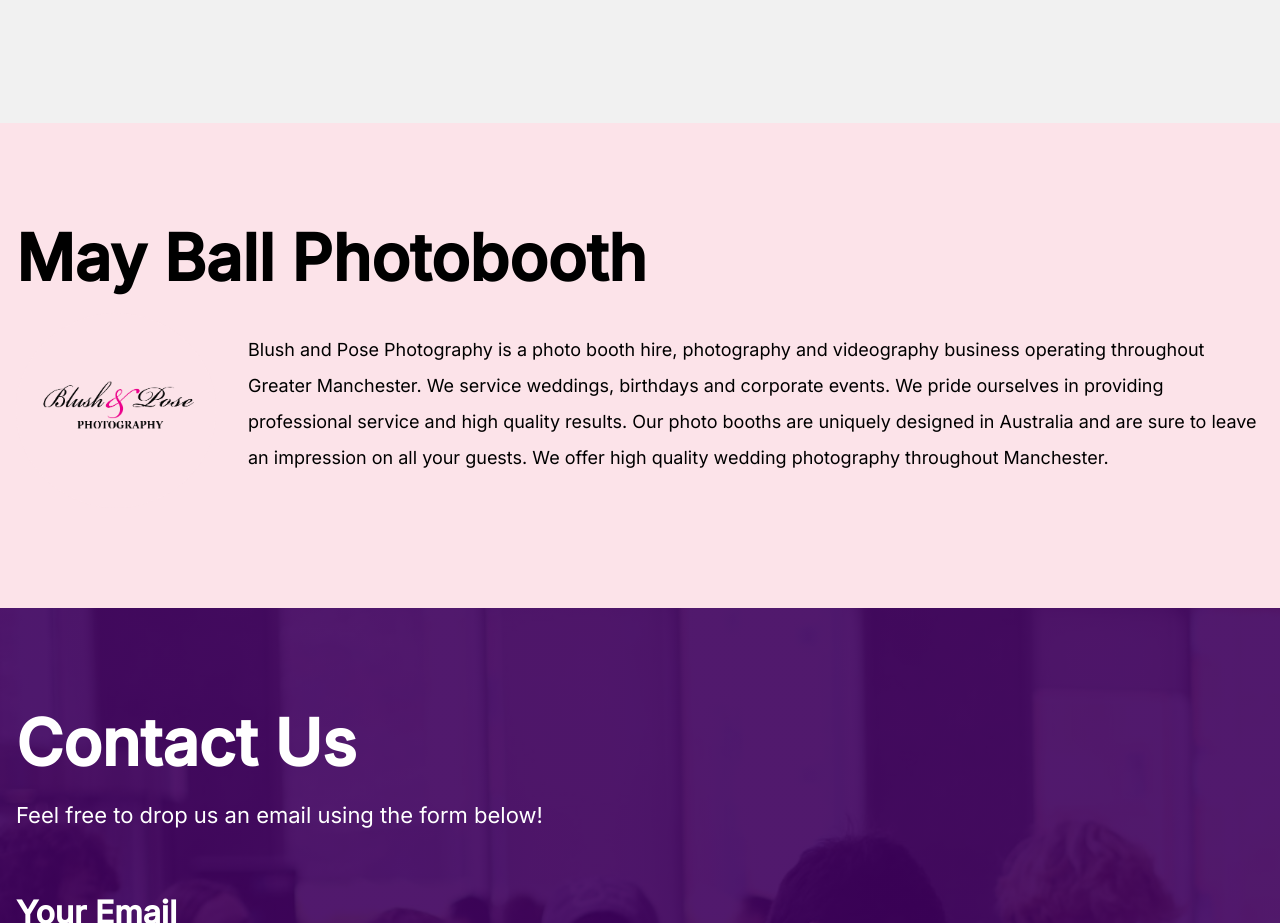
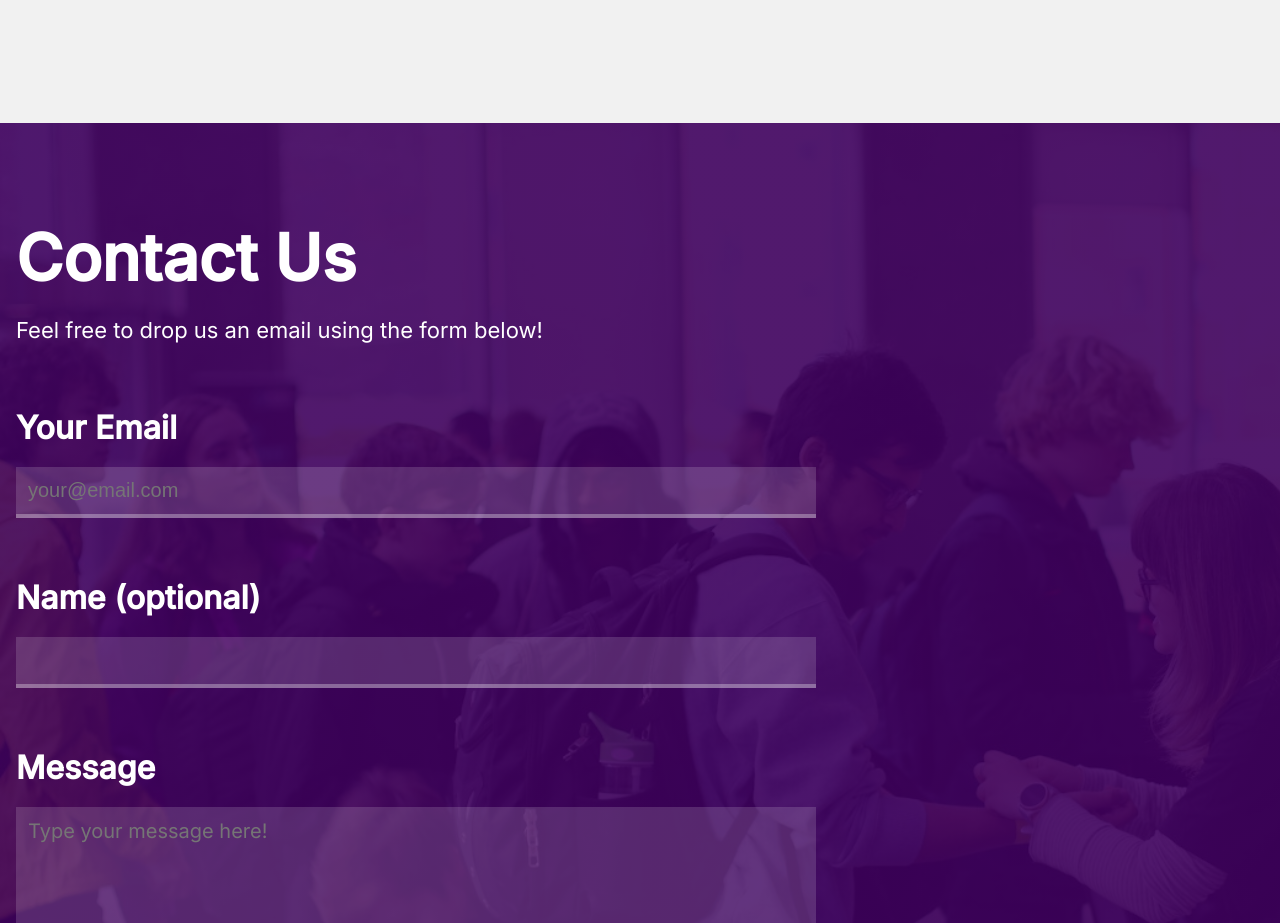
Before and after one commit to unicsmcr/unicsmcr.com-2020, a website: page site/sponsors.html in a window 1280 px wide. Shown: the part 2200-3123 px from the top of the page. Drawn offline with nearby package versions, Linux system fonts and the light colour scheme; files that its build step writes are made by us from their sources; files whose address does not match are found by name.

Commit message:
fix: remove photobooth sponsor

```diff
--- a/site/sponsors.html
+++ b/site/sponsors.html
@@ -67,10 +67,6 @@
 				font-size: 18px;
 			}
 
-			#photography {
-				background: #FCE3E9;
-			}
-
 			@media screen and (min-width: 960px) {
 				ul.sponsors-list li {
 					flex-direction: row;
@@ -129,18 +125,6 @@
 				</ul>
 			</div>
 		</section>
-
-		<section id="photography" class="section">
-			<div class="container padded">
-				<h1>May Ball Photobooth</h1>
-				<ul class="sponsors-list">
-					<li id="amex">
-						<div class="sponsor-image"><a href="https://blushandposephotography.co.uk/" target="_blank"><img src="assets/sponsors/blush-and-pose.png" /></a></div>
-						<p class="sponsor-desc">Blush and Pose Photography is a photo booth hire, photography and videography business operating throughout Greater Manchester. We service weddings, birthdays and corporate events. We pride ourselves in providing professional service and high quality results. Our photo booths are uniquely designed in Australia and are sure to leave an impression on all your guests. We offer high quality wedding photography throughout Manchester.</p>
-					</li>
-				</ul>
-			</div>
-		</section>
 		{{> footer }}
   </body>
 </html>
```
